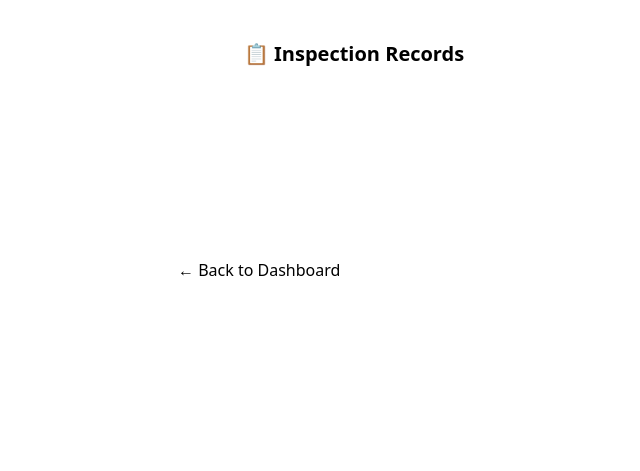
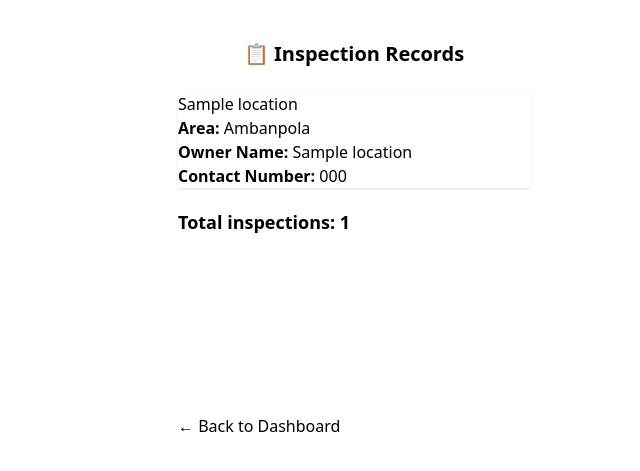
Before and after one commit to hirusha-adi/phi-data-collection, a Flask app: page /forms/1 in a window 1280 px wide. Shown: the top 471 px of the page, without its empty margins (286-926 px from the left). Run offline with Flask 3, Linux system fonts and the light colour scheme; a user stored in the database is signed in; tables that the repository leaves empty hold one stand-in row (values such as "Sample post"); some libraries are stand-ins or nearby versions.

Commit message:
send current location info

```diff
--- a/app/routes.py
+++ b/app/routes.py
@@ -73,7 +73,8 @@ def add_form():
 @login_required
 def view_forms(location_id):
     forms = QuestionForm.query.filter_by(location_id=location_id).all()
-    return render_template('view_forms.html', forms=forms)
+    location = Location.query.get_or_404(location_id)
+    return render_template('view_forms.html', forms=forms, location=location)
 
 @main.route('/edit_form/<int:form_id>', methods=['GET', 'POST'])
 @login_required
--- a/app/templates/view_forms.html
+++ b/app/templates/view_forms.html
@@ -5,7 +5,21 @@
 <div class="max-w-md mx-auto px-4 py-6">
   <h2 class="text-xl font-bold mb-6 text-center">📋 Inspection Records</h2>
 
+  <div class="card bg-base-100 shadow-sm">
+    <div class="card-body">
+      <h2 class="card-title">{{ location.name }}</h2>
+      <p>
+        <strong>Area:</strong> {{ location.area.name }} <br>
+        <strong>Owner Name:</strong> {{ location.owner_name }} <br>
+        <strong>Contact Number:</strong> {{ location.contact_number }}
+      </p>
+    </div>
+  </div>
+
   {% if forms %}
+    <div class="mt-5 mb-3 text-lg">
+      <strong>Total inspections: {{ forms|length }}</strong>
+    </div>
     <div class="space-y-4">
       {% for form in forms %}
         <div class="collapse collapse-arrow border border-base-300 rounded-lg bg-base-100 shadow-sm">
```
